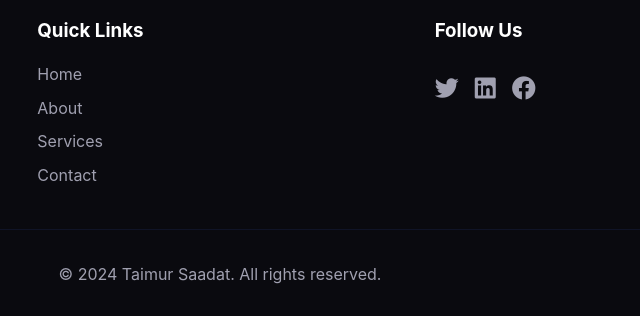
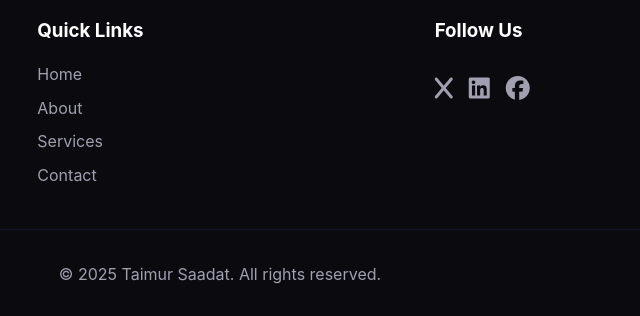
Before and after one commit to khurramsaadat/taimur-saadat, a plain HTML site: page index.html in a window 1280 px wide. Shown: the part 2922-3238 px from the top of the page, 420-1060 px from the left. Drawn offline with Linux system fonts and the light colour scheme.

Commit message:
Update: Font Awesome CDN and fix X icon in footer

```diff
--- a/index.html
+++ b/index.html
@@ -5,7 +5,7 @@
     <meta name="viewport" content="width=device-width, initial-scale=1.0">
     <title>Taimur Saadat Finance</title>
     <link rel="stylesheet" href="css/styles.css">
-    <link rel="stylesheet" href="https://cdnjs.cloudflare.com/ajax/libs/font-awesome/6.0.0/css/all.min.css">
+    <link rel="stylesheet" href="https://cdnjs.cloudflare.com/ajax/libs/font-awesome/6.5.1/css/all.min.css">
 </head>
 <body>
     <!-- Navigation -->
@@ -147,14 +147,14 @@
                 <div class="footer-col">
                     <h3>Follow Us</h3>
                     <div class="social-links">
-                        <a href="#"><i class="fab fa-twitter"></i></a>
-                        <a href="#"><i class="fab fa-linkedin"></i></a>
+                        <a href="https://x.com/taimur101"><i class="fa-brands fa-x"></i></a>
+                        <a href="https://www.linkedin.com/in/taimur-saadat-cmt-mba-msc-finance-59151813/"><i class="fab fa-linkedin"></i></a>
                         <a href="#"><i class="fab fa-facebook"></i></a>
                     </div>
                 </div>
             </div>
             <div class="footer-bottom">
-                <p>&copy; 2024 Taimur Saadat. All rights reserved.</p>
+                <p>&copy; 2025 Taimur Saadat. All rights reserved.</p>
             </div>
         </div>
     </footer>
```
